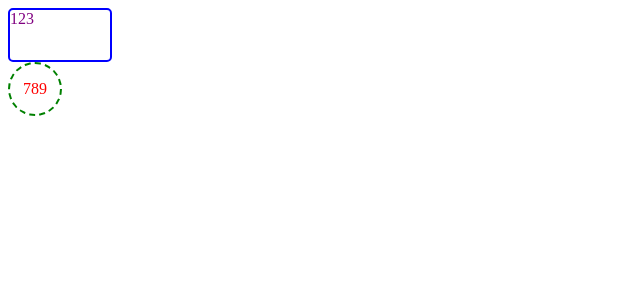
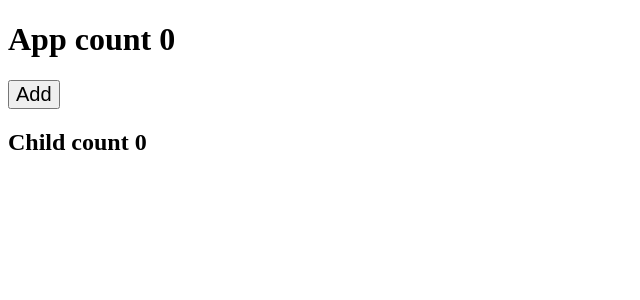
Before and after one commit to mate-academy/redux-from-scratch, a React (Create React App) app: page / in a window 1280 px wide. Shown: the top 300 px of the page, without its empty margins (0-640 px from the left). Built offline with nearby package versions, Linux system fonts and the light colour scheme.

Commit message:
CLass context example

```diff
--- a/src/App.js
+++ b/src/App.js
@@ -1,37 +1,44 @@
 import React from 'react';
 
-const App = () => (
-  <>
-    <BoxWithTextColor text={123} color="purple" />
-    <CircleWithTextColor text={789} color="red" />
-  </>
-);
-
-const Box = (props) => (
-  <article>
-    {props.text}
-  </article>
-);
-
-const Circle = (props) => (
-  <section>
-    {props.text}
-  </section>
-);
-
-const withTextColor = (OldComponent) => {
-  return ({ color, ...props }) => (
-    <div style={{ color: color }}>
-      <OldComponent {...props} />
-    </div>
-  );
-};
-
-const CircleWithTextColor = withTextColor(Circle);
-const BoxWithTextColor = withTextColor(Box);
+const CountContext = React.createContext();
 
 
+class App extends React.Component{
+  state = { count: 0 };
 
+  increase = () => {
+    this.setState(state => ({
+      count: state.count + 1,
+    }));
+  };
+
+  render() {
+    return (
+      <CountContext.Provider value={this.state.count}>
+        <div className="App">
+          <h1>App count {this.state.count}</h1>
+
+          <button onClick={this.increase}>
+            Add
+          </button>
+
+          <Child />
+        </div>
+      </CountContext.Provider>
+    );
+  }
+}
+
+class Child extends React.Component {
+  static contextType = CountContext;
+
+  render() {
+    return (
+      <h2>Child count {this.context}</h2>
+    );
+  }
+}
+// Child.contextType = CountContext;
 
 export default App;
 
@@ -55,31 +62,6 @@ export default App;
 //     </article>
 //   );
 // };
-
-// //
-// class CounterApp extends React.Component{
-//   state = { count: 0 };
-//
-//   increase = () => {
-//     this.setState(state => ({
-//       count: state.count + 1,
-//     }));
-//   };
-//
-//   render() {
-//     return (
-//       <div className="App">
-//         <h1>App count {this.state.count}</h1>
-//         <button onClick={this.increase}>Add</button>
-//         <Child count={this.state.count}/>
-//       </div>
-//     );
-//   }
-// }
-//
-// const Child = (props) => (
-//   <h2>Child count {props.count}</h2>
-// );
 
 // const App = () => (
 //   <div className="App">
@@ -124,3 +106,33 @@ export default App;
 //     </ul>
 //   );
 // };
+
+// const App = () => (
+//   <>
+//     <BoxWithTextColor text={123} color="purple" />
+//     <CircleWithTextColor text={789} color="red" />
+//   </>
+// );
+//
+// const Box = (props) => (
+//   <article>
+//     {props.text}
+//   </article>
+// );
+//
+// const Circle = (props) => (
+//   <section>
+//     {props.text}
+//   </section>
+// );
+//
+// const withTextColor = (OldComponent) => {
+//   return ({ color, ...props }) => (
+//     <div style={{ color: color }}>
+//       <OldComponent {...props} />
+//     </div>
+//   );
+// };
+//
+// const CircleWithTextColor = withTextColor(Circle);
+// const BoxWithTextColor = withTextColor(Box);
```
